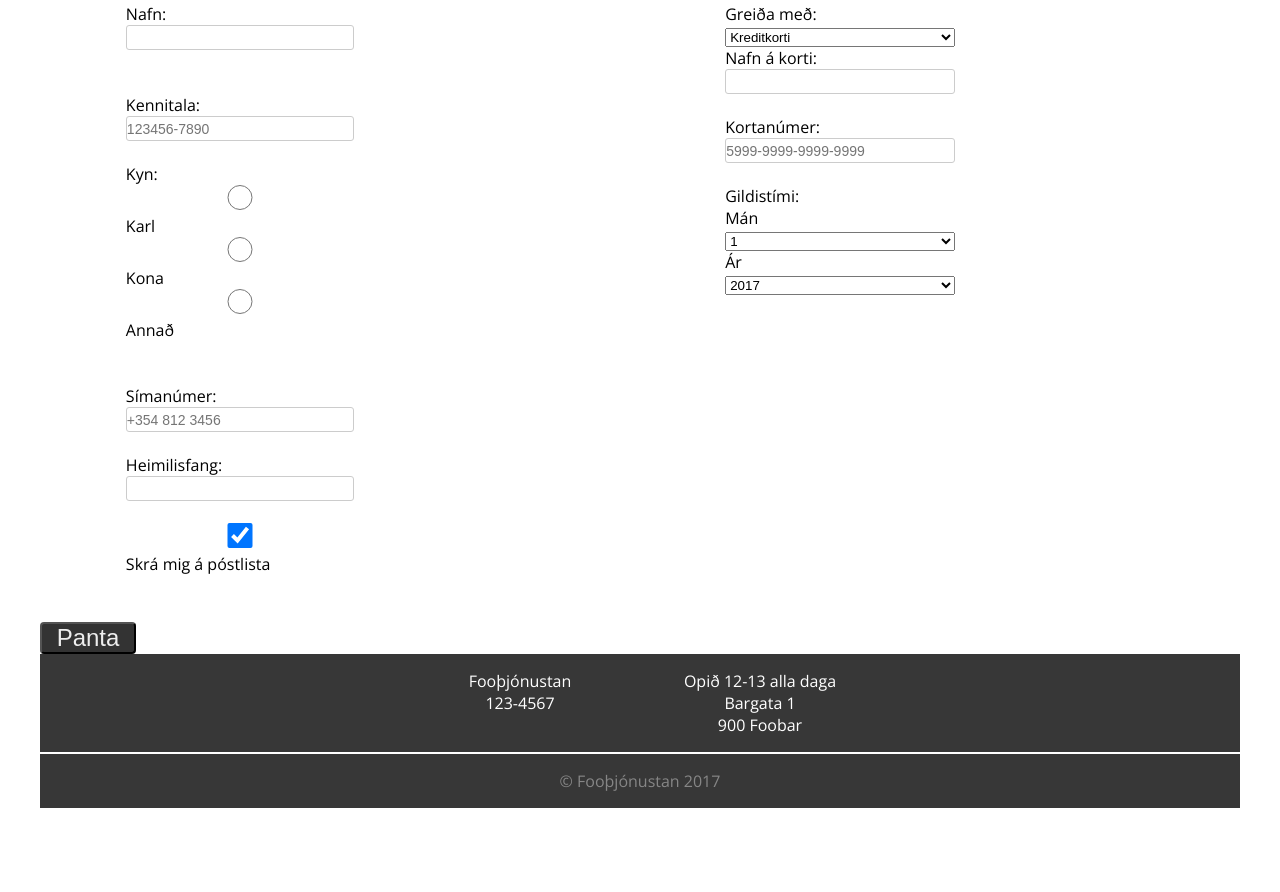
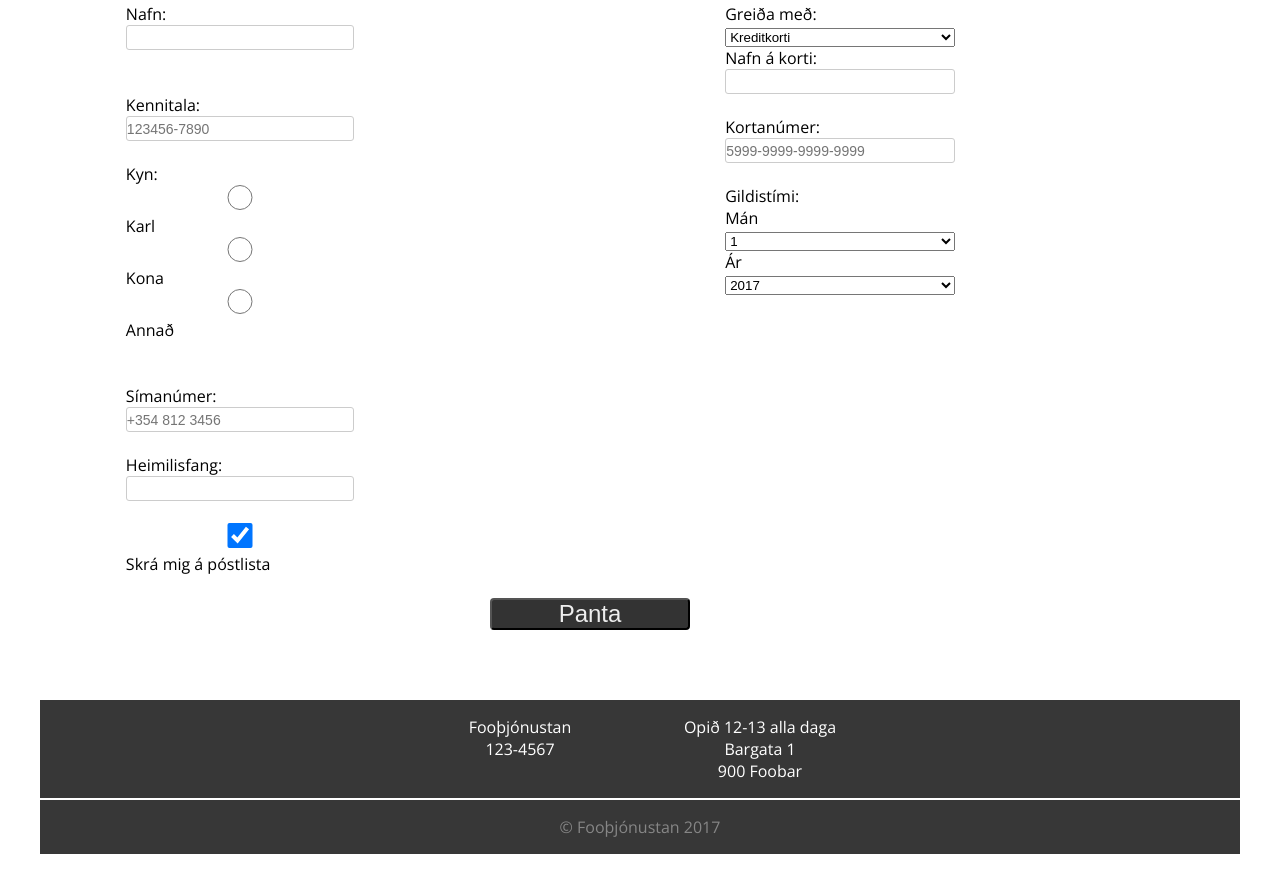
Before and after one commit to Bjarkihv/VefforritunHV1, a plain HTML site: page kaupa.html in a window 1280 px wide. Shown: the part 685-1577 px from the top of the page. Before the commit the page ends 1533 px from the top, so only its background shows below. Drawn offline with nearby package versions, Linux system fonts and the light colour scheme.

Commit message:
Commit 5

```diff
--- a/kaupastyles.css
+++ b/kaupastyles.css
@@ -119,6 +119,15 @@ main {
   overflow-x: hidden;
 
 }
+.button--nedri {
+  align-content: center;
+  justify-content: center;
+  margin-left: 450px;
+  max-width: 200px;
+  width: 100%;
+  margin-bottom: 70px;
+  margin-top: -10px;
+}
 
 .efrihluti {
   width: 100%;
```
